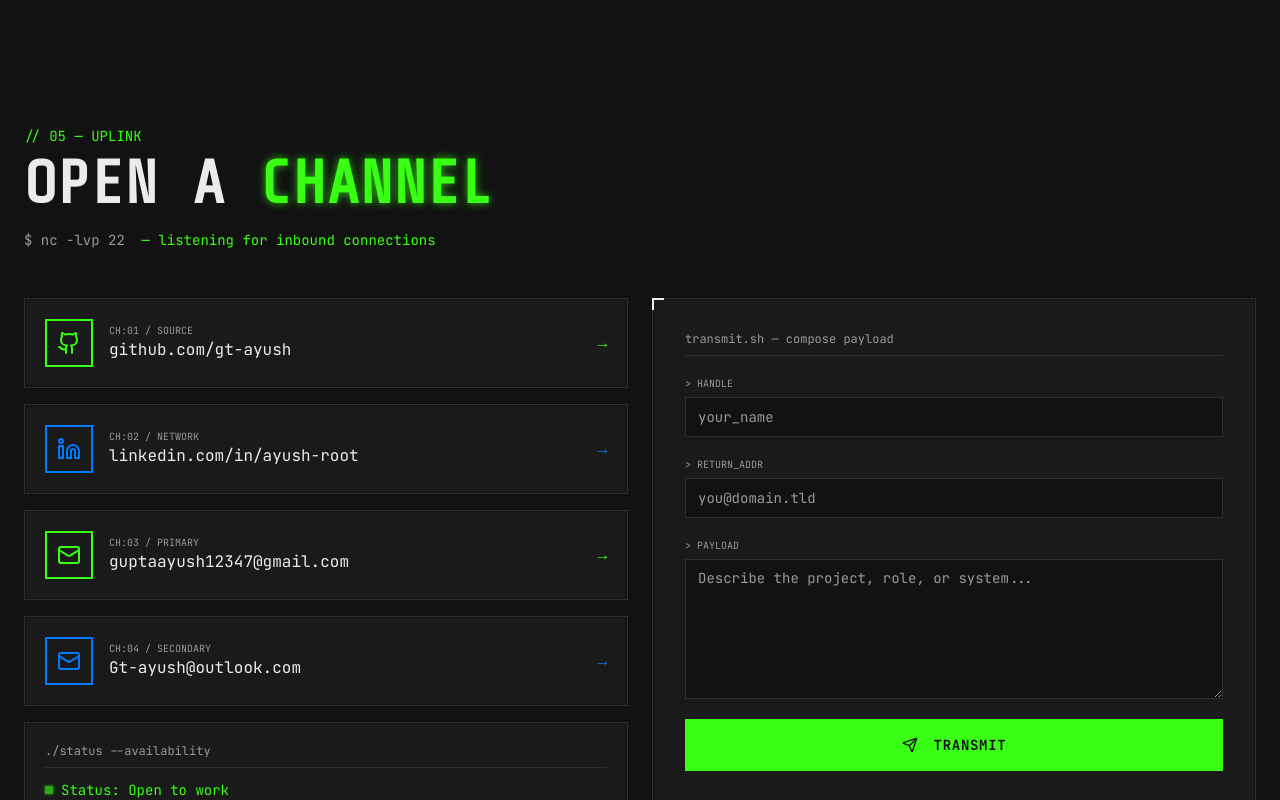
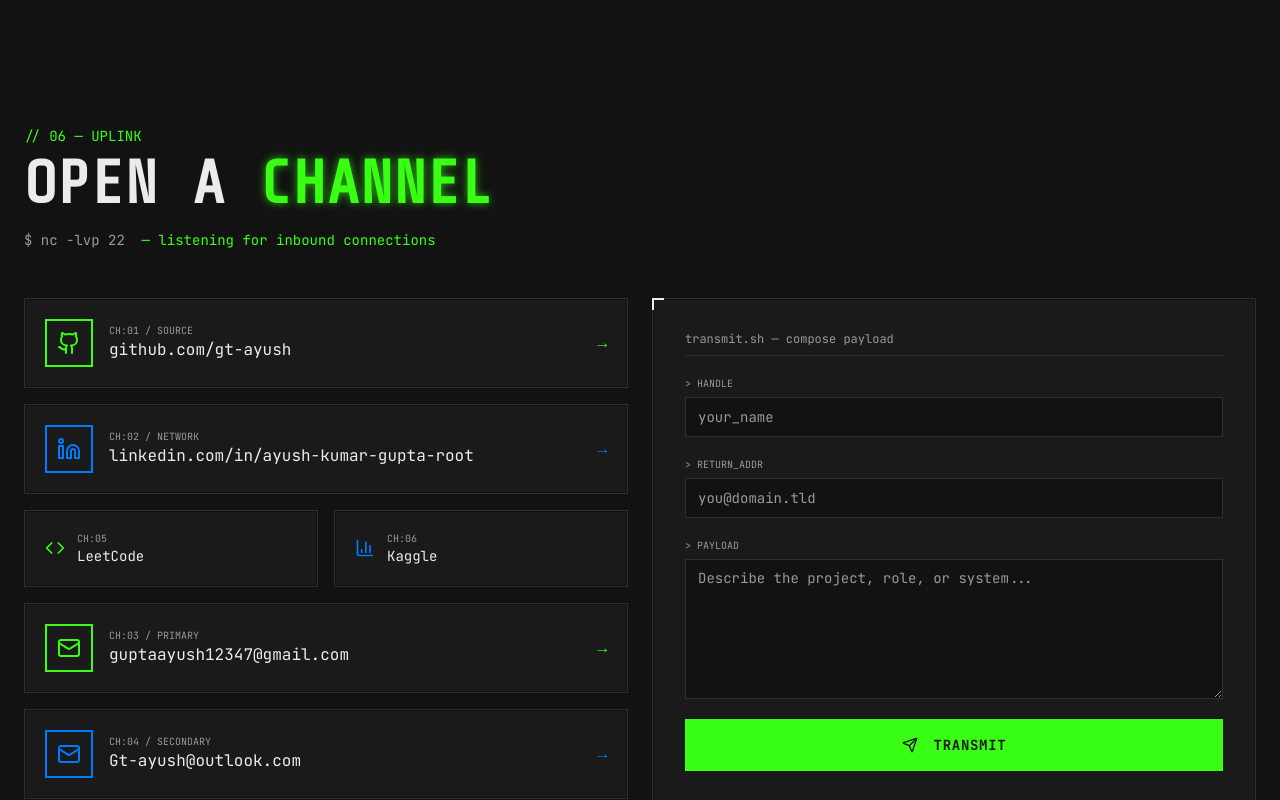
Before and after one commit to gt-ayush/portfolio-root, a React (Vite) app: page / in a window 1280 px wide. Shown: the part 5580-6380 px from the top of the page. Built offline with nearby package versions, Linux system fonts and the light colour scheme.

Commit message:
Changes
Co-authored-by: gt-ayush <206460708+gt-ayush@users.noreply.github.com>

```diff
--- a/src/components/Contact.tsx
+++ b/src/components/Contact.tsx
@@ -1,5 +1,5 @@
 import React, { useState } from 'react';
-import { Github, Linkedin, Mail, Send } from 'lucide-react';
+import { BarChart3, Code, Github, Linkedin, Mail, Send } from 'lucide-react';
 import { Button } from '@/components/ui/button';
 import { Input } from '@/components/ui/input';
 import { Textarea } from '@/components/ui/textarea';
@@ -22,7 +22,7 @@ const Contact = () => {
     <section id="contact" className="py-24 relative">
       <div className="container mx-auto px-6">
         <header className="mb-12 max-w-3xl">
-          <div className="text-accent font-mono text-sm mb-2">// 05 — UPLINK</div>
+          <div className="text-accent font-mono text-sm mb-2">// 06 — UPLINK</div>
           <h2 className="font-display text-4xl md:text-6xl font-bold text-foreground">
             OPEN A <span className="text-accent text-glow-green">CHANNEL</span>
           </h2>
@@ -50,7 +50,7 @@ const Contact = () => {
             </a>
 
             <a
-              href="https://www.linkedin.com/in/ayush-root/"
+              href="https://www.linkedin.com/in/ayush-kumar-gupta-root"
               target="_blank" rel="noreferrer"
               className="panel p-5 flex items-center gap-4 group hover:panel-glow-blue transition-all"
             >
@@ -59,10 +59,35 @@ const Contact = () => {
               </div>
               <div className="flex-1 font-mono">
                 <div className="text-[10px] text-muted-foreground">CH:02 / NETWORK</div>
-                <div className="text-foreground">linkedin.com/in/ayush-root</div>
+                <div className="text-foreground break-all">linkedin.com/in/ayush-kumar-gupta-root</div>
               </div>
               <span className="text-primary">→</span>
             </a>
+
+            <div className="grid grid-cols-2 gap-4">
+              <a
+                href="https://leetcode.com/u/Fpn18p5UsM/"
+                target="_blank" rel="noreferrer"
+                className="panel p-5 flex items-center gap-3 group hover:panel-glow-green transition-all"
+              >
+                <Code className="w-5 h-5 text-accent" />
+                <div className="font-mono">
+                  <div className="text-[10px] text-muted-foreground">CH:05</div>
+                  <div className="text-foreground text-sm">LeetCode</div>
+                </div>
+              </a>
+              <a
+                href="https://www.kaggle.com/gt0ayush"
+                target="_blank" rel="noreferrer"
+                className="panel p-5 flex items-center gap-3 group hover:panel-glow-blue transition-all"
+              >
+                <BarChart3 className="w-5 h-5 text-primary" />
+                <div className="font-mono">
+                  <div className="text-[10px] text-muted-foreground">CH:06</div>
+                  <div className="text-foreground text-sm">Kaggle</div>
+                </div>
+              </a>
+            </div>
 
             <a
               href="mailto:guptaayush12347@gmail.com"
```
